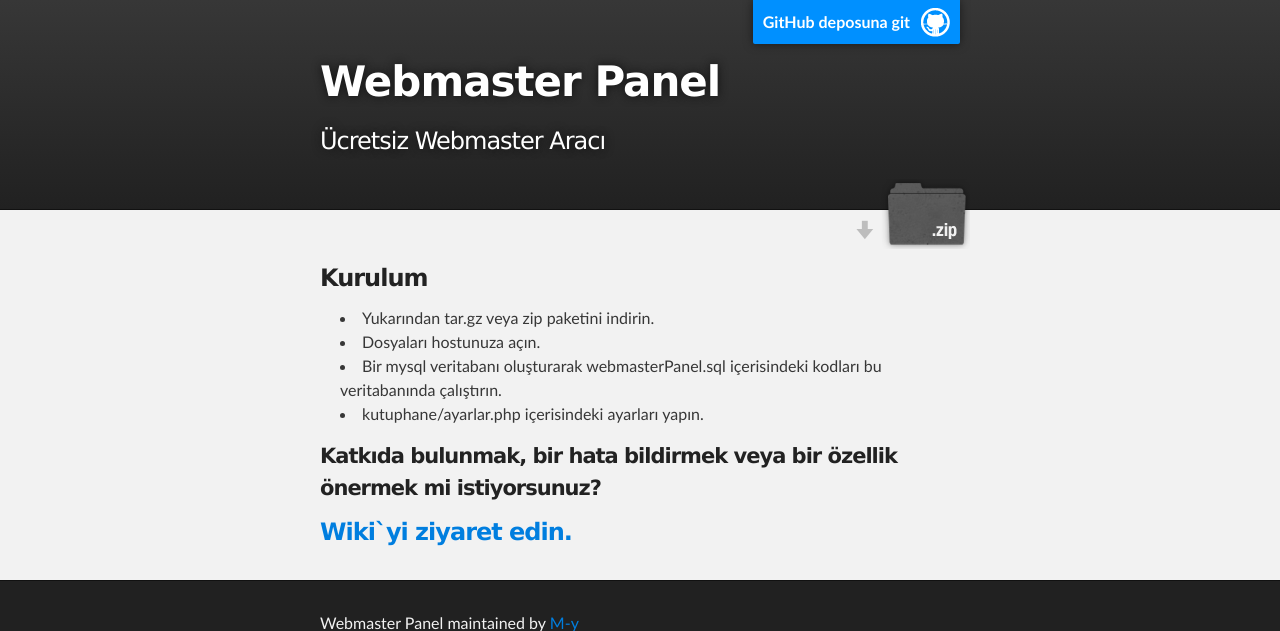
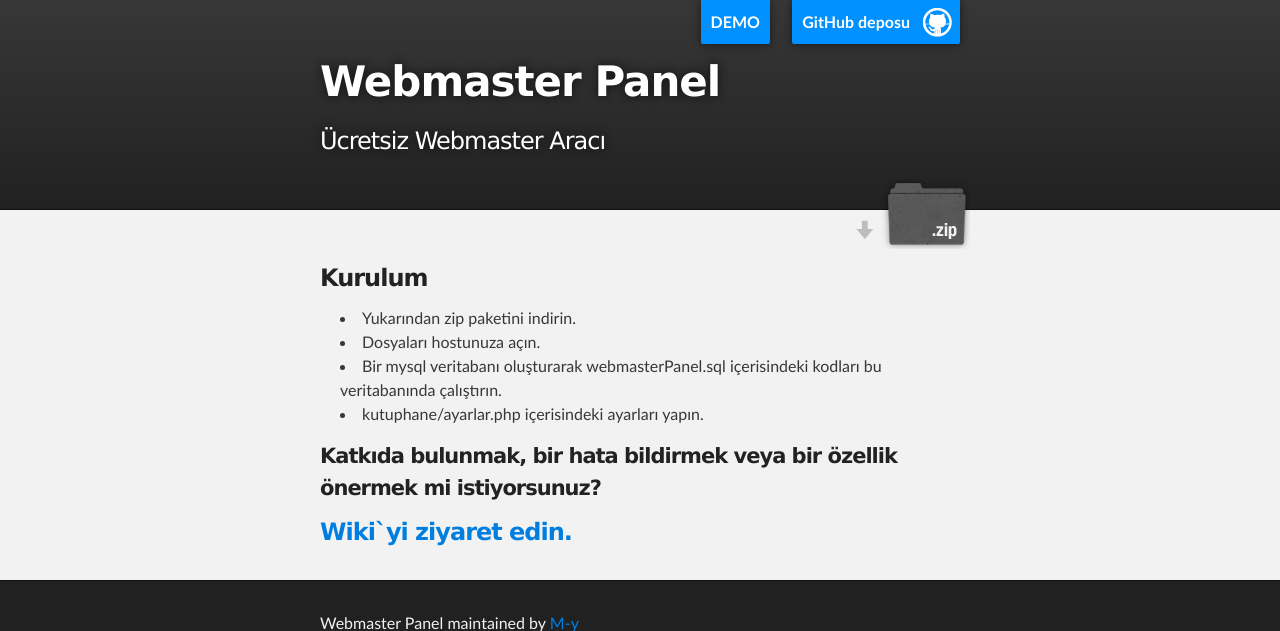
Before and after one commit to M-y/webmasterPanel, a PHP site: page / in a window 1280 px wide. Shown: the top 631 px of the page. Run offline with PHP 8.4, Linux system fonts and the light colour scheme; some libraries are stand-ins or nearby versions.

Commit message:
demo eklendi

```diff
--- a/index.html
+++ b/index.html
@@ -19,7 +19,8 @@
     <!-- HEADER -->
     <div id="header_wrap" class="outer">
         <header class="inner">
-          <a id="forkme_banner" href="https://github.com/M-y/webmasterPanel">GitHub deposuna git</a>
+          <a id="forkme_banner" href="https://github.com/M-y/webmasterPanel">GitHub deposu</a>
+          <a id="demo_banner" href="http://demo.webmasterpanel.net/">DEMO</a>
 
           <h1 id="project_title">Webmaster Panel</h1>
           <h2 id="project_tagline">Ücretsiz Webmaster Aracı</h2>
@@ -38,7 +39,7 @@
         <h3>Kurulum</h3>
 
         <ul>
-	  <li>Yukarından tar.gz veya zip paketini indirin. </li>
+	  <li>Yukarından zip paketini indirin. </li>
 	  <li>Dosyaları hostunuza açın. </li>
 	  <li>Bir mysql veritabanı oluşturarak webmasterPanel.sql içerisindeki kodları bu veritabanında çalıştırın. </li>
 	  <li>kutuphane/ayarlar.php içerisindeki ayarları yapın. </li>
--- a/stylesheets/stylesheet.css
+++ b/stylesheets/stylesheet.css
@@ -288,6 +288,21 @@ Full-Width Styles
   border-bottom-right-radius: 2px;
 }
 
+#demo_banner {
+  display: block;
+  position: absolute;
+  top:0;
+  right: 200px;
+  z-index: 10;
+  padding: 10px;
+  color: #fff;
+  background: #0090ff;
+  font-weight: 700;
+  box-shadow: 0 0 10px rgba(0,0,0,.5);
+  border-bottom-left-radius: 2px;
+  border-bottom-right-radius: 2px;
+}
+
 #header_wrap {
   background: #212121;
   background: -moz-linear-gradient(top, #373737, #212121);
```
